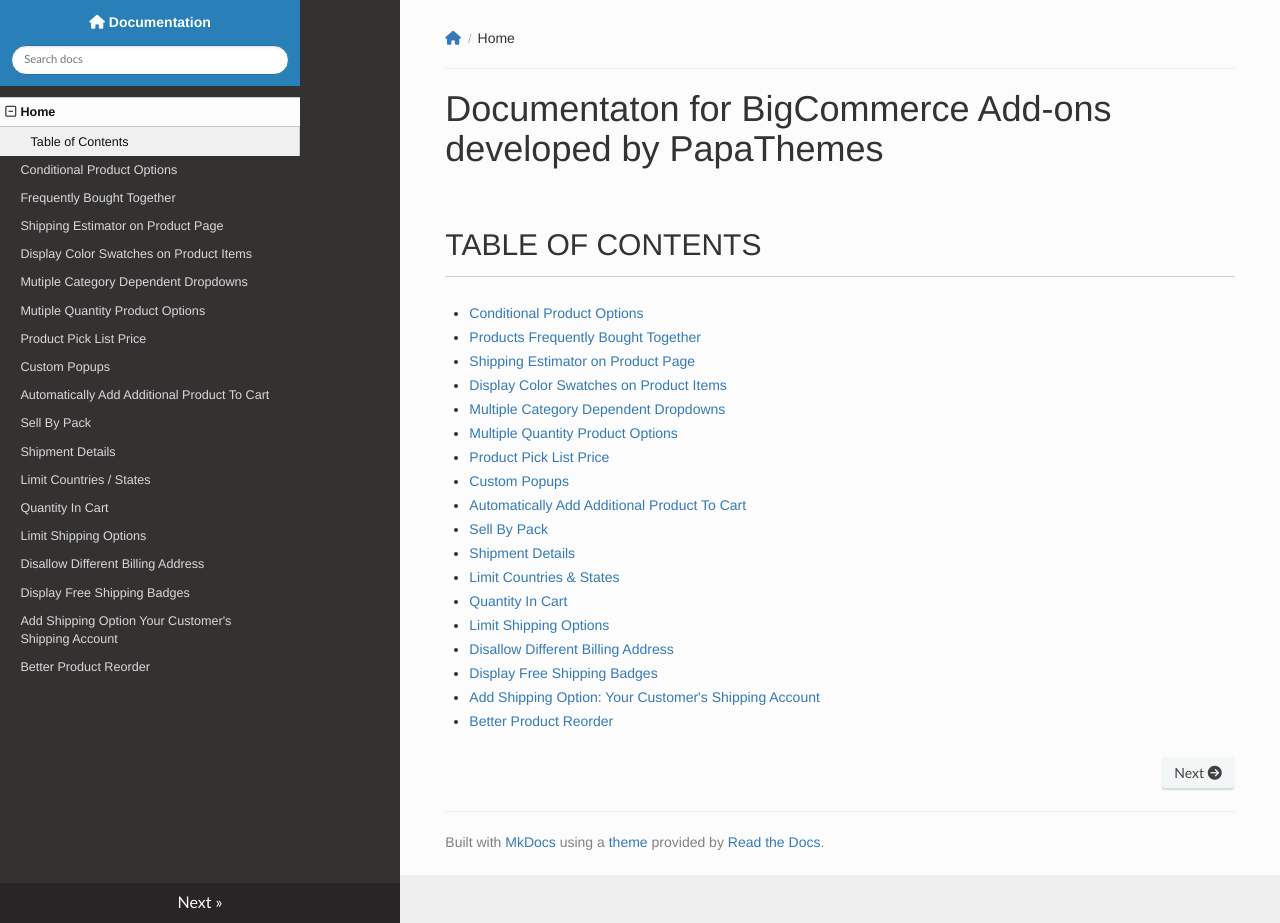
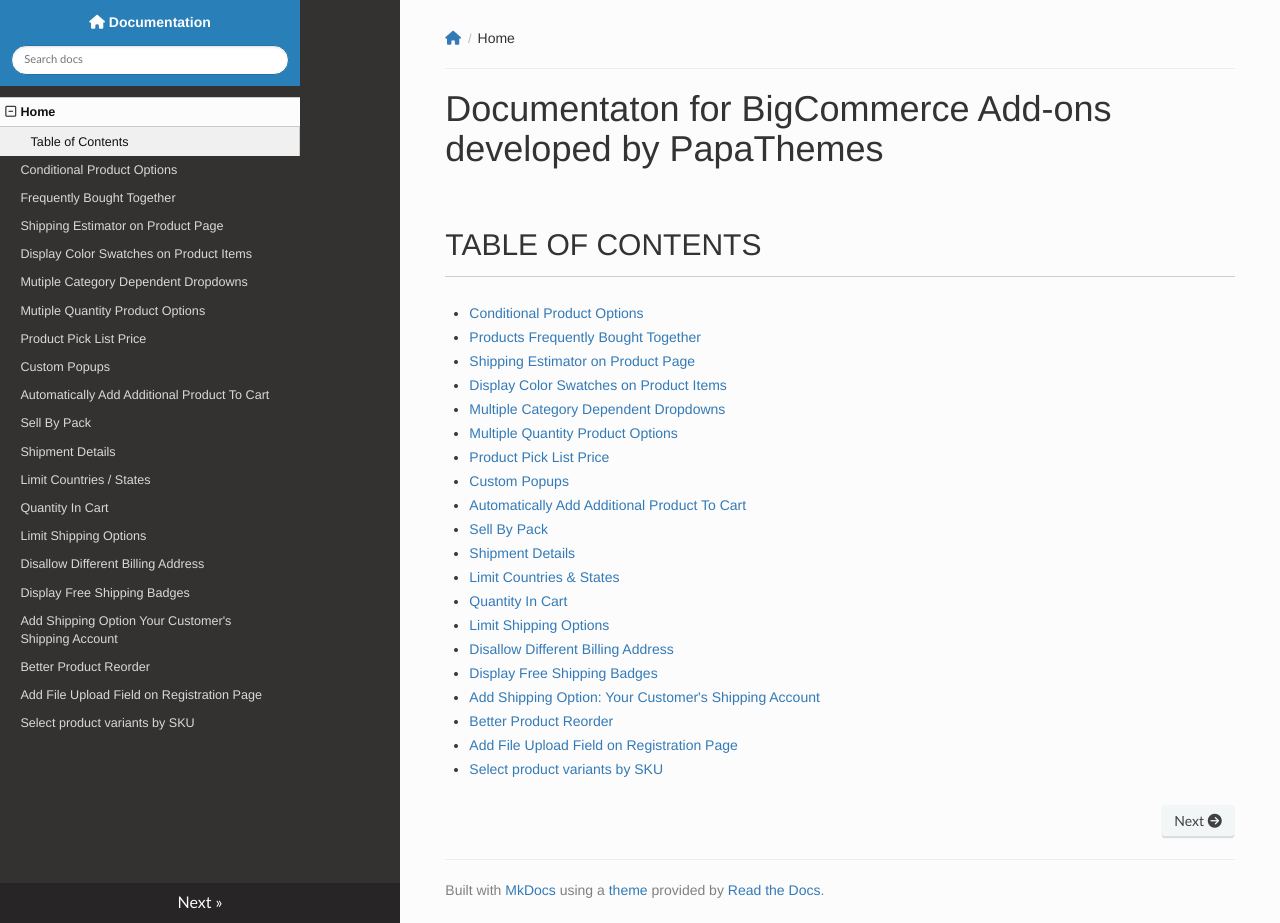
Before and after one commit to tvlgiao/bc-addons-docs, an MkDocs documentation site: the page built from docs/index.md, in a window 1280 px wide and 923 px high. Built offline with MkDocs 1.6.1, drawn with Linux system fonts in a browser that asks for light colours; nearby versions of some CDN libraries.

Commit message:
file upload, shop by child sku addons

```diff
--- a/docs/index.md
+++ b/docs/index.md
@@ -20,3 +20,5 @@
 - [Display Free Shipping Badges](free-shipping-badges.md)
 - [Add Shipping Option: Your Customer's Shipping Account](customer-account-shipping-option.md)
 - [Better Product Reorder](better-reorder.md)
+- [Add File Upload Field on Registration Page](file-upload.md)
+- [Select product variants by SKU](shop-by-child-sku.html)
--- /dev/null
+++ b/docs/shop-by-child-sku.html
@@ -0,0 +1,5 @@
+# Select product variants by SKU
+
+![Select product variant  by SKU](img/select-variant-by-sku.gif)
+
+Source code: https://github.com/tvlgiao/bc-supermarket-dev/projects/1
--- a/mkdocs.yml
+++ b/mkdocs.yml
@@ -19,6 +19,8 @@
 - Display Free Shipping Badges: free-shipping-badges.md
 - Add Shipping Option Your Customer's Shipping Account: customer-account-shipping-option.md
 - Better Product Reorder: better-reorder.md
+- Add File Upload Field on Registration Page: file-upload.md
+- Select product variants by SKU: shop-by-child-sku.html
 theme: readthedocs
 use_directory_urls: false
 
```
Also changed, not shown: docs/file-upload.md (added, +6 -0 lines), docs/img/select-variant-by-sku.gif (added), docs/img/singup-form-file-upload.png (added).
